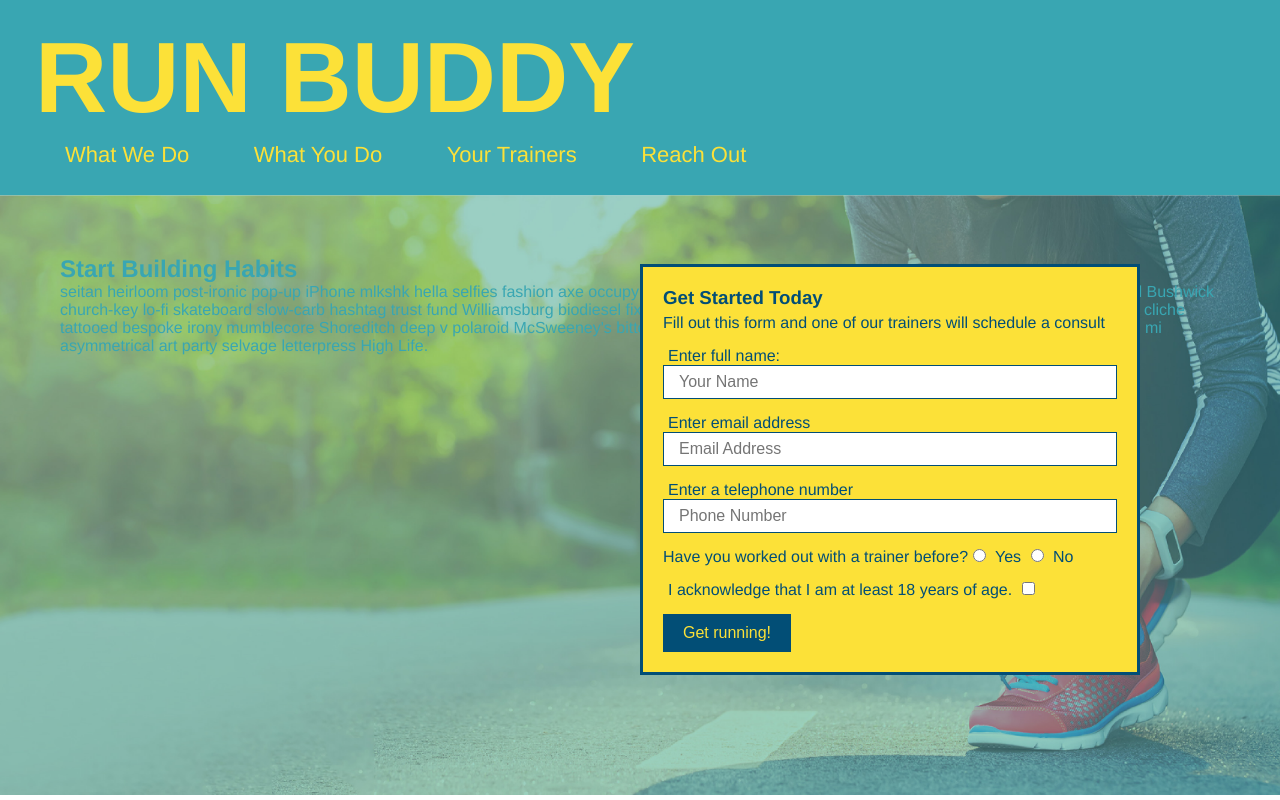
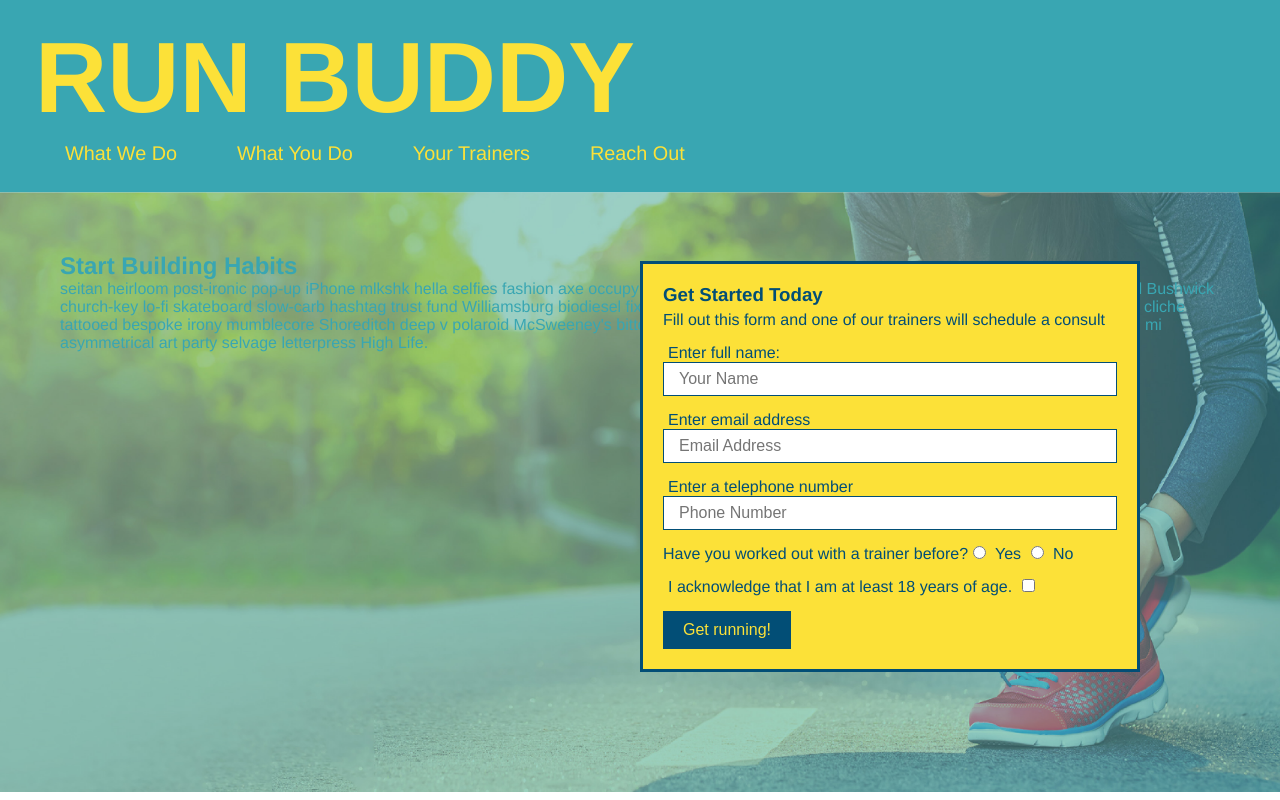
Before and after one commit to Edado94/run-buddy, a plain HTML site: page index.html in a window 1280 px wide. Shown: the top 800 px of the page. Drawn offline with Linux system fonts and the light colour scheme.

Commit message:
add flextbox to header

```diff
--- a/assets/css/style.css
+++ b/assets/css/style.css
@@ -33,14 +33,22 @@ header {
     header nav {
         margin: 7px 0;
     }
+
+    header nav ul {
+        display: flex;
+        flex-wrap: wrap;
+        justify-content: space-between;
+        align-items: center;
+        list-style: none;
+    }
+
     header nav ul li{
-        display: inline;
     }
 
     header nav ul li a {
         margin: 0 30px;
         font-weight: lighter;
-        font-size: 22px;
+        font-size: 1.55vw;
     }
     footer {
         background: #fce138;
```
